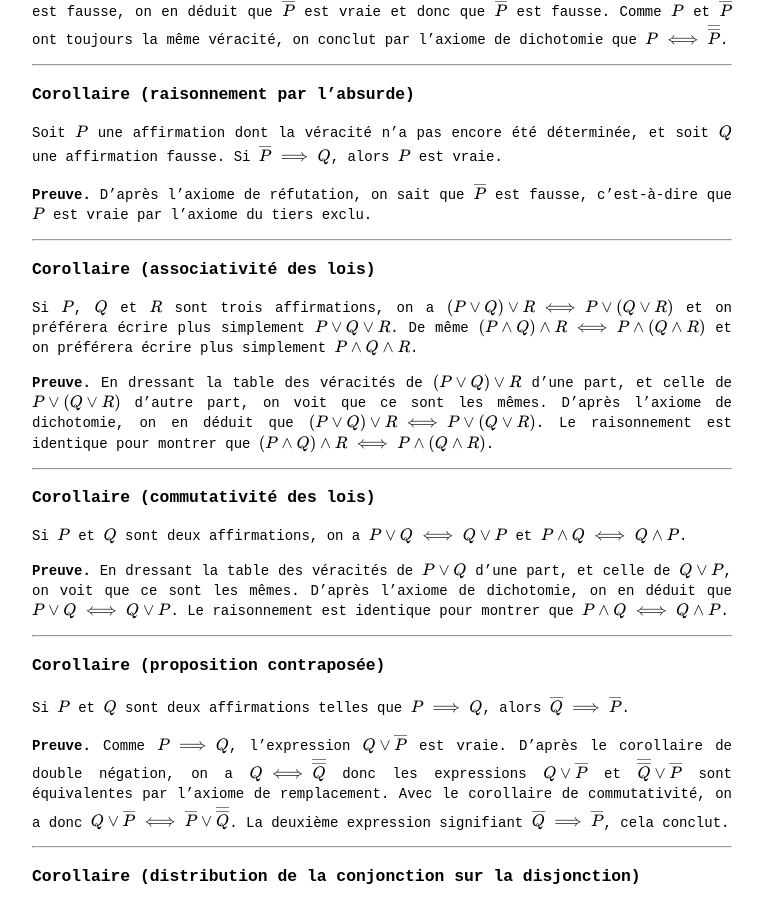
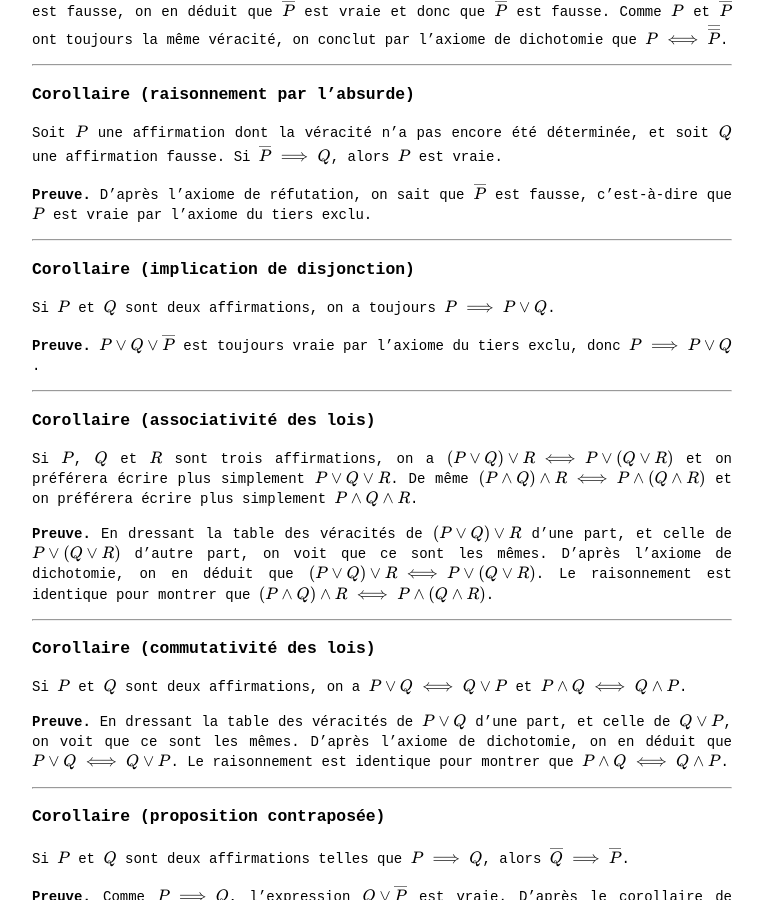
Before and after one commit to Thrallherd/AlgebraExNihilo, a Jekyll site: the page built from logic_cor.md, in a window 1280 px wide and 900 px high, scrolled down 423 px. Shown: the whole window, without its empty margins (258-1021 px from the left). Built offline with Jekyll 4.4.1, drawn with Linux system fonts in a browser that asks for light colours; formulas are drawn with MathJax 3.

Commit message:
Update logic_cor.md

```diff
--- a/logic_cor.md
+++ b/logic_cor.md
@@ -18,6 +18,13 @@ __________
 Soit $$P$$ une affirmation dont la véracité n'a pas encore été déterminée, et soit $$Q$$ une affirmation fausse. Si $$\overline{P} \implies Q$$, alors $$P$$ est vraie.
 
 **Preuve.** D'après l'axiome de réfutation, on sait que $$\overline P$$ est fausse, c'est-à-dire que $$P$$ est vraie par l'axiome du tiers exclu.
+
+
+__________
+### Corollaire (implication de disjonction)
+Si $$P$$ et $$Q$$ sont deux affirmations, on a toujours $$P \implies P \lor Q$$.
+
+**Preuve.** $$P \lor Q \lor \overline P$$ est toujours vraie par l'axiome du tiers exclu, donc $$P \implies P \lor Q$$.
 
 
 __________
```
